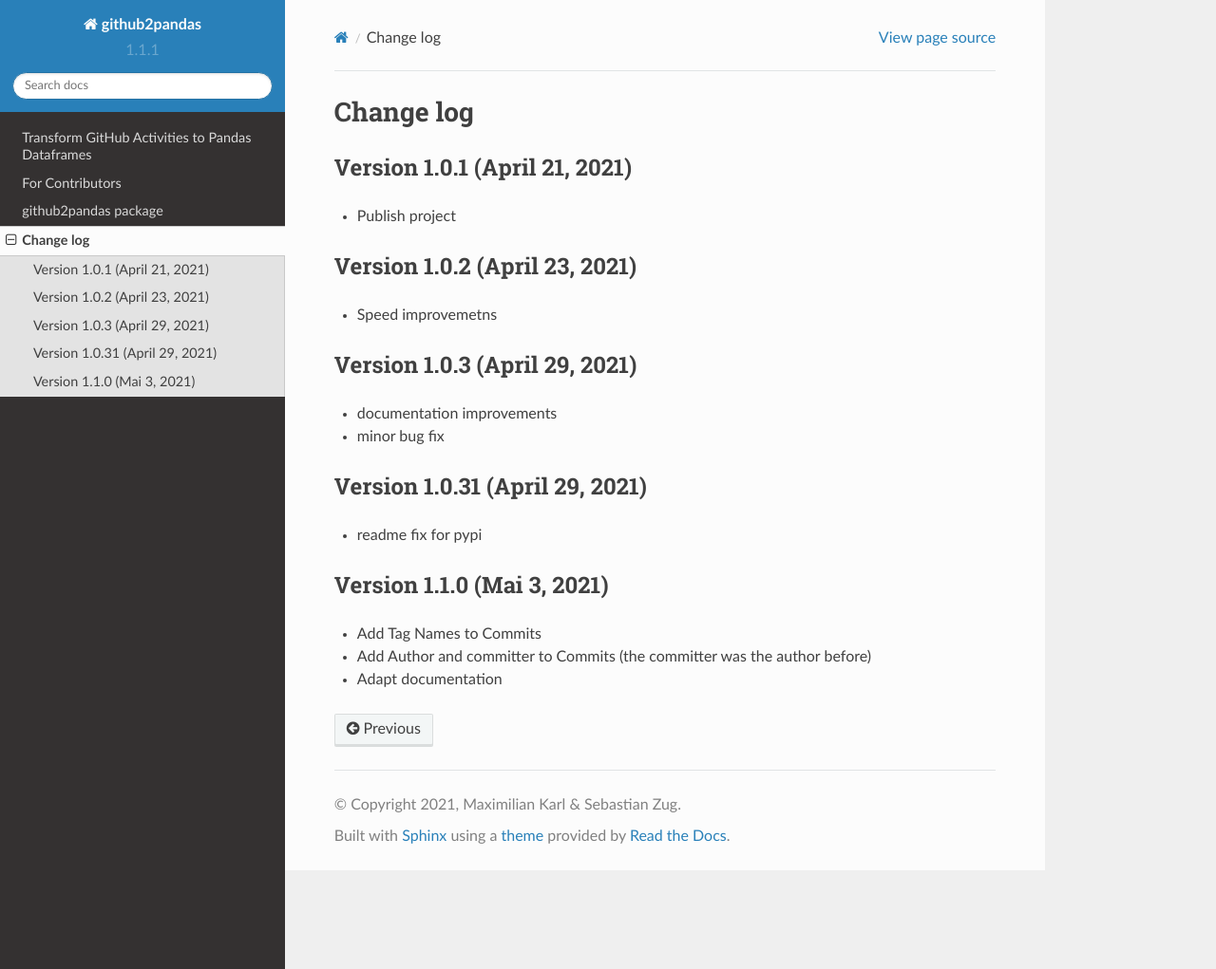
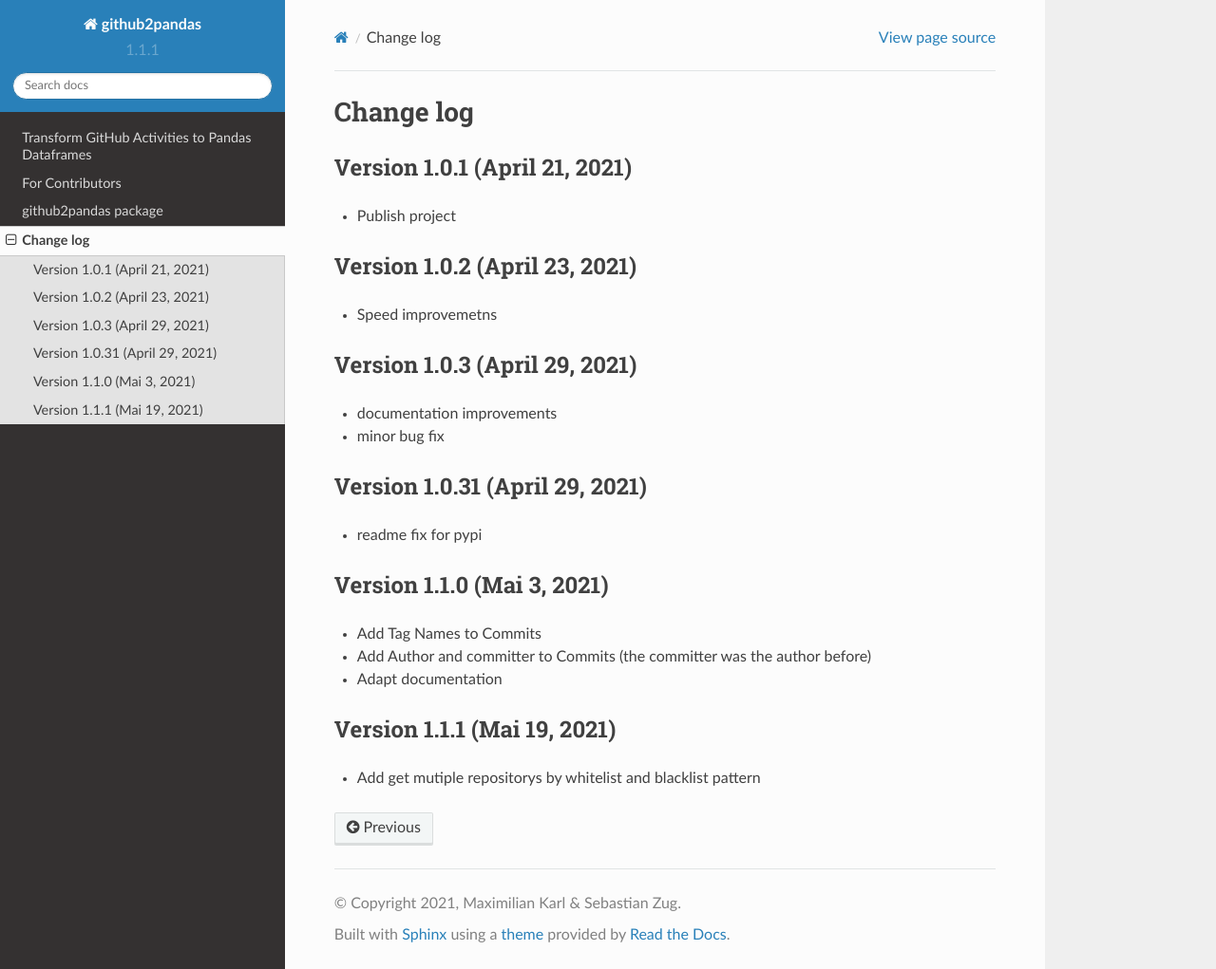
Before and after one commit to TUBAF-IFI-DiPiT/github2pandas, a Sphinx documentation site: the page built from docs/changes.rst, in a window 1280 px wide and 1021 px high. Shown: the whole window at 95% size. Built offline with Sphinx 7.4.7 and the Read the Docs theme 2.0.0, drawn with Linux system fonts in a browser that asks for light colours.

Commit message:
update Change Log

```diff
--- a/docs/changes.rst
+++ b/docs/changes.rst
@@ -28,3 +28,9 @@ Version 1.1.0 (Mai 3, 2021)
 * Add Tag Names to Commits
 * Add Author and committer to Commits (the committer was the author before)
 * Adapt documentation
+
+
+Version 1.1.1 (Mai 19, 2021)
+-----------------------------------
+
+* Add get mutiple repositorys by whitelist and blacklist pattern
```
